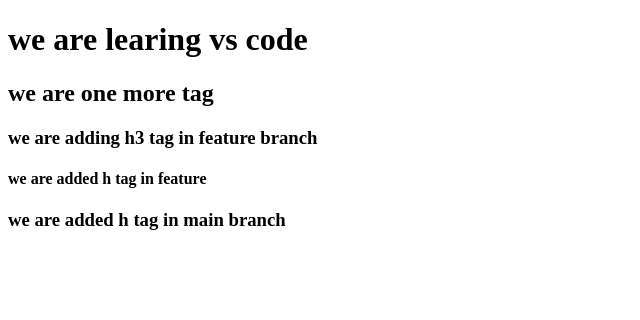
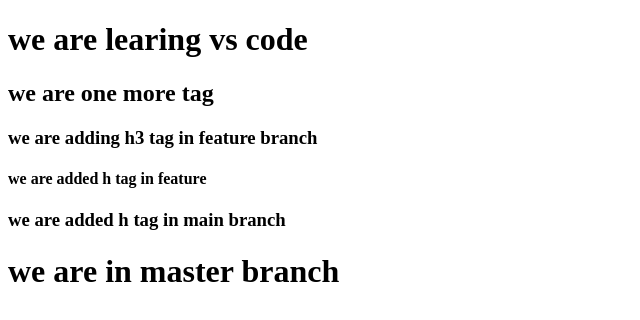
Before and after one commit to nextgen-cloud-technologi/hdfc-mobile-app, a plain HTML site: page index.html in a window 1280 px wide. Shown: the whole page, without its empty margins (0-640 px from the left). Drawn offline with Linux system fonts and the light colour scheme.

Commit message:
we are adding h1 tag in master

```diff
--- a/index.html
+++ b/index.html
@@ -11,5 +11,6 @@
     <h3>we are adding h3 tag in feature branch</h3>
     <h4>we are added h tag in feature</h4>
     <h3>we are added h tag in main branch</h3>
+    <h1>we are in master branch </h1>
 </body>
 </html>
```
